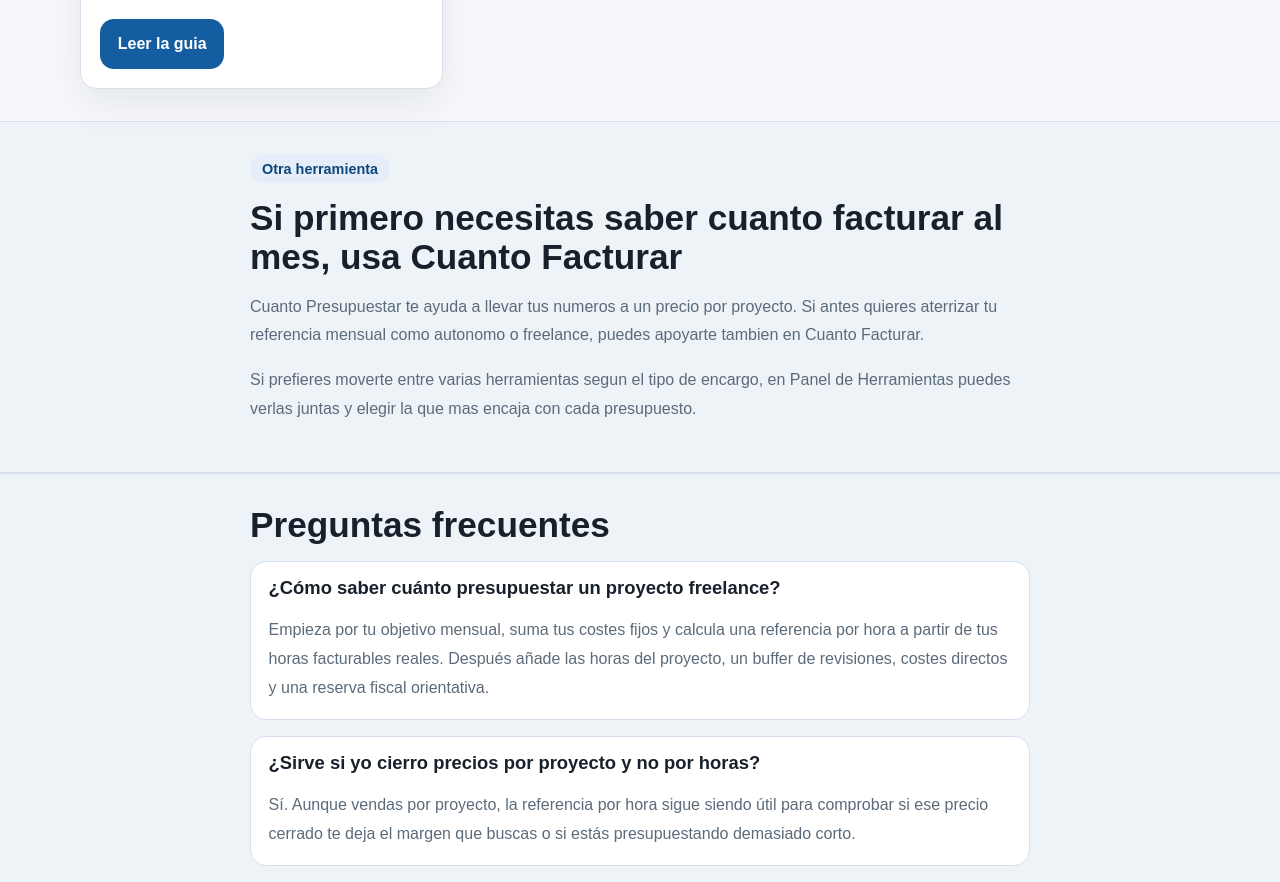
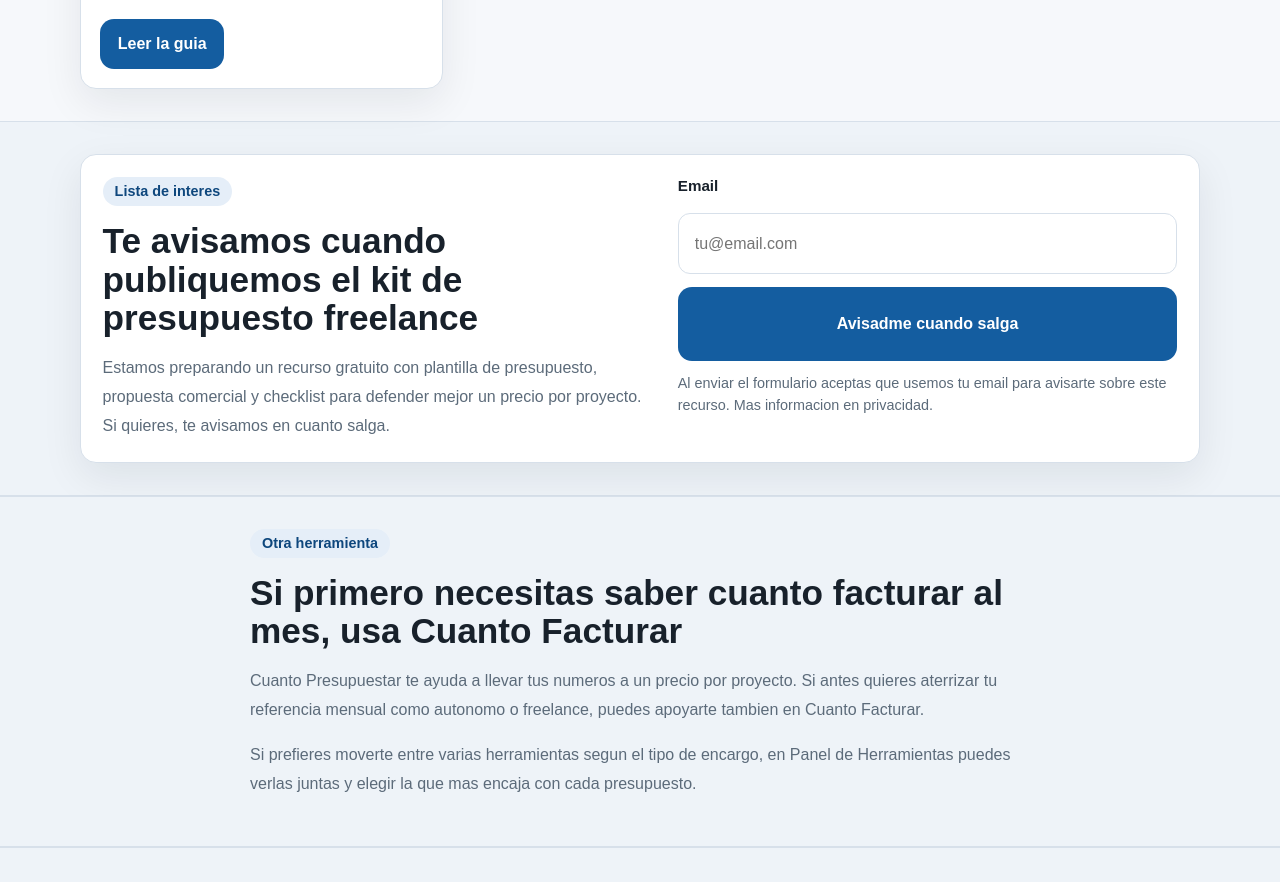
Before and after one commit to djimenezm/cuantopresupuestar, a Next.js app: page / in a window 1280 px wide. Shown: the part 3120-4002 px from the top of the page. Built offline with nearby package versions, Linux system fonts and the light colour scheme; no server answers.

Commit message:
Add email capture for budget kit waitlist

```diff
--- a/app/globals.css
+++ b/app/globals.css
@@ -414,6 +414,42 @@
   margin-top: 1.25rem;
 }
 
+.lead-card {
+  display: grid;
+  grid-template-columns: 1fr 0.9fr;
+  gap: 1.25rem;
+  padding: 1.35rem;
+  background: var(--surface);
+  border: 1px solid var(--line);
+  border-radius: 16px;
+  box-shadow: var(--shadow);
+}
+
+.lead-card-copy p {
+  margin: 0;
+  color: var(--muted);
+  line-height: 1.8;
+}
+
+.lead-form {
+  display: grid;
+  gap: 0.85rem;
+}
+
+.lead-form label {
+  display: grid;
+  gap: 0.45rem;
+}
+
+.lead-form span {
+  font-weight: 700;
+  font-size: 0.95rem;
+}
+
+.honey-field {
+  display: none;
+}
+
 .conversion-grid {
   display: grid;
   grid-template-columns: 1fr 1fr;
@@ -543,6 +579,10 @@
     grid-template-columns: 1fr;
   }
 
+  .lead-card {
+    grid-template-columns: 1fr;
+  }
+
   .header-inner,
   .footer-inner {
     flex-direction: column;
--- a/app/page.tsx
+++ b/app/page.tsx
@@ -4,6 +4,7 @@
 import FAQ, { faqItems } from '@/components/FAQ';
 import Footer from '@/components/Footer';
 import Header from '@/components/Header';
+import LeadMagnetForm from '@/components/LeadMagnetForm';
 import { siteConfig } from '@/lib/site';
 
 export default function HomePage() {
@@ -242,6 +243,18 @@
           </div>
         </div>
       </section>
+
+      <section className="section alt">
+        <div className="container">
+          <LeadMagnetForm
+            source="home"
+            title="Te avisamos cuando publiquemos el kit de presupuesto freelance"
+            description="Estamos preparando un recurso gratuito con plantilla de presupuesto, propuesta comercial y checklist para defender mejor un precio por proyecto. Si quieres, te avisamos en cuanto salga."
+            buttonLabel="Avisadme cuando salga"
+          />
+        </div>
+      </section>
+
       <section className="section alt">
         <div className="container text-block">
           <span className="eyebrow">Otra herramienta</span>
--- /dev/null
+++ b/components/LeadMagnetForm.tsx
@@ -0,0 +1,57 @@
+import { getSiteUrl, siteConfig } from '@/lib/site';
+
+type LeadMagnetFormProps = {
+  source: string;
+  title?: string;
+  description?: string;
+  buttonLabel?: string;
+};
+
+export default function LeadMagnetForm({
+  source,
+  title = 'Apuntate al kit de presupuesto freelance',
+  description = 'Deja tu email y te avisaremos cuando publiquemos el kit gratuito con plantilla de presupuesto, propuesta comercial y checklist para presupuestar mejor.',
+  buttonLabel = 'Quiero que me aviseis',
+}: LeadMagnetFormProps) {
+  const siteUrl = getSiteUrl();
+  const thankYouUrl = new URL('/gracias-kit-presupuesto', siteUrl).toString();
+  const formAction = `https://formsubmit.co/${siteConfig.contactEmail}`;
+
+  return (
+    <section className="lead-card" aria-labelledby={`lead-form-title-${source}`}>
+      <div className="lead-card-copy">
+        <span className="eyebrow">Lista de interes</span>
+        <h2 id={`lead-form-title-${source}`}>{title}</h2>
+        <p>{description}</p>
+      </div>
+
+      <form className="lead-form" action={formAction} method="POST">
+        <input
+          type="hidden"
+          name="_subject"
+          value="Nueva solicitud del kit de presupuesto freelance"
+        />
+        <input
+          type="hidden"
+          name="_autoresponse"
+          value="Gracias por apuntarte al kit de presupuesto freelance. Te avisaremos cuando publiquemos el recurso y las plantillas asociadas."
+        />
+        <input type="hidden" name="_next" value={thankYouUrl} />
+        <input type="hidden" name="origen" value={source} />
+        <input type="hidden" name="interes" value="kit-presupuesto-freelance" />
+        <label>
+          <span>Email</span>
+          <input type="email" name="email" placeholder="tu@email.com" required />
+        </label>
+        <input type="text" name="_honey" className="honey-field" tabIndex={-1} autoComplete="off" />
+        <button type="submit" className="primary-button">
+          {buttonLabel}
+        </button>
+        <p className="form-note">
+          Al enviar el formulario aceptas que usemos tu email para avisarte sobre este recurso.
+          Mas informacion en <a href="/privacidad">privacidad</a>.
+        </p>
+      </form>
+    </section>
+  );
+}
```
Also changed, not shown: app/como-hacer-una-propuesta-comercial/page.tsx (+12 -0 lines), app/gracias-kit-presupuesto/page.tsx (added, +47 -0 lines), app/plantilla-presupuesto-freelance/page.tsx (+12 -0 lines), app/privacidad/page.tsx (+27 -21 lines), 1 other file (tests, documents, lock files or other folders).
